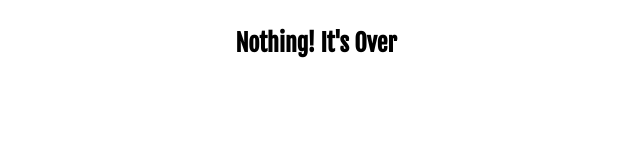
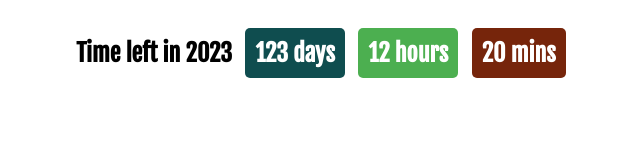
Before and after one commit to timurtuleuov/Notion-Widget-Time-left-in-2023, a plain HTML site: page index.html in a window 1280 px wide. Shown: the whole page, without its empty margins (314-954 px from the left). Drawn offline with Linux system fonts and the light colour scheme.

Commit message:
Update index.html

```diff
--- a/index.html
+++ b/index.html
@@ -5,7 +5,7 @@
     <meta name="viewport" content="width=device-width, initial-scale=1.0">
     <link href="https://fonts.googleapis.com/css2?family=Fjalla+One&display=swap" rel="stylesheet">
 
-    <title>Time left in 2023</title>
+    <title>Time left in 2025</title>
     <style>
 
         body{
@@ -68,7 +68,7 @@
     function showRemaining (){
     now = new Date();
     distance = end - now;
-    distance2 = new Date("01/01/2023 00:00 AM") - now
+    distance2 = new Date("01/01/2025 00:00 AM") - now
     if (distance <= 0 ){
       clearInterval (timer)
       document.getElementById("counter").innerHTML = "<h2>Nothing! It's Over<h2>";
@@ -89,7 +89,7 @@
 
 
 timer = setInterval (showRemaining, 1)
-CountDownTimer( "01/01/2024 00:00 AM")
+CountDownTimer( "01/01/2026 00:00 AM")
 </script>
 </body>
 </html>
```
